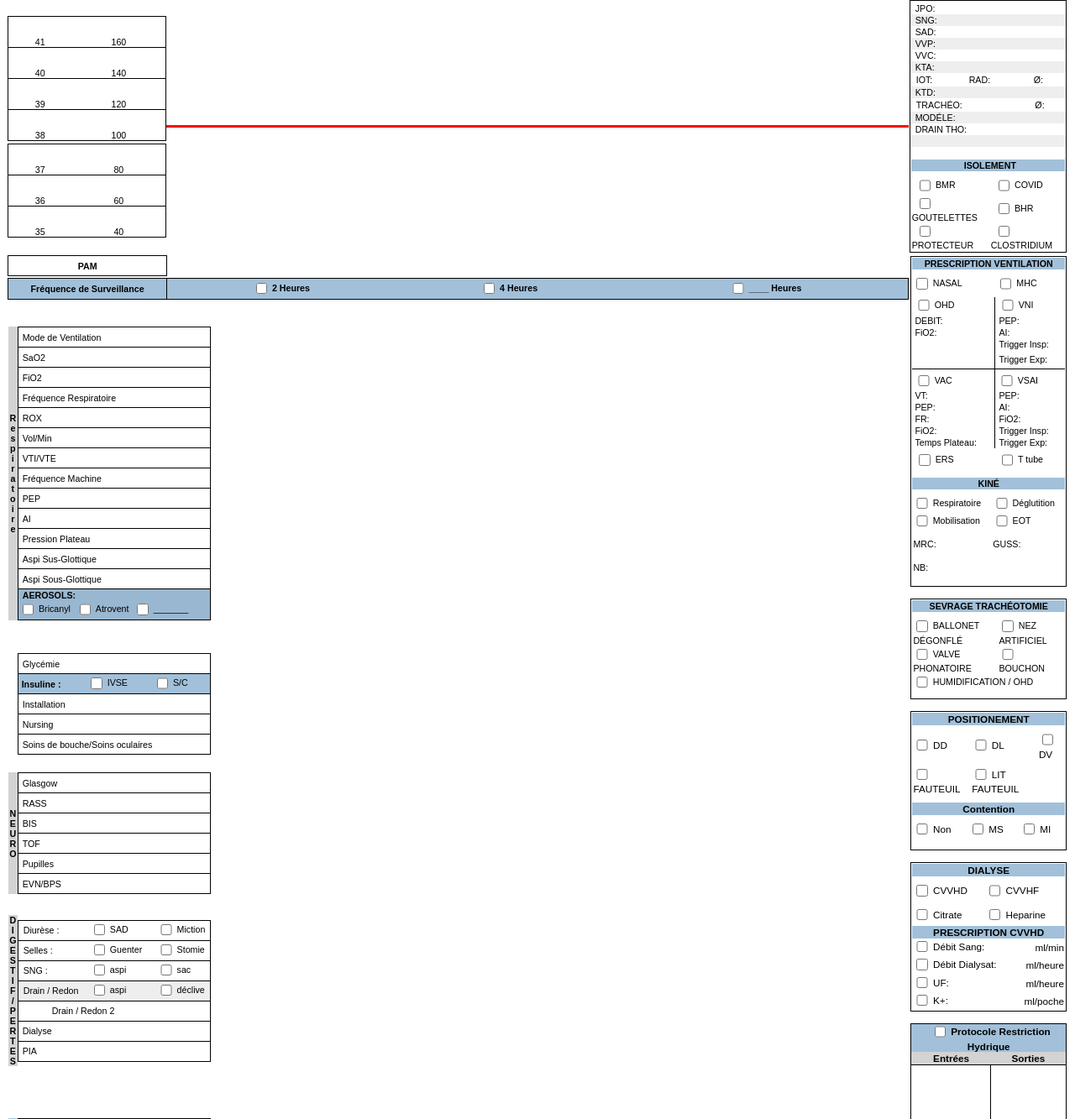
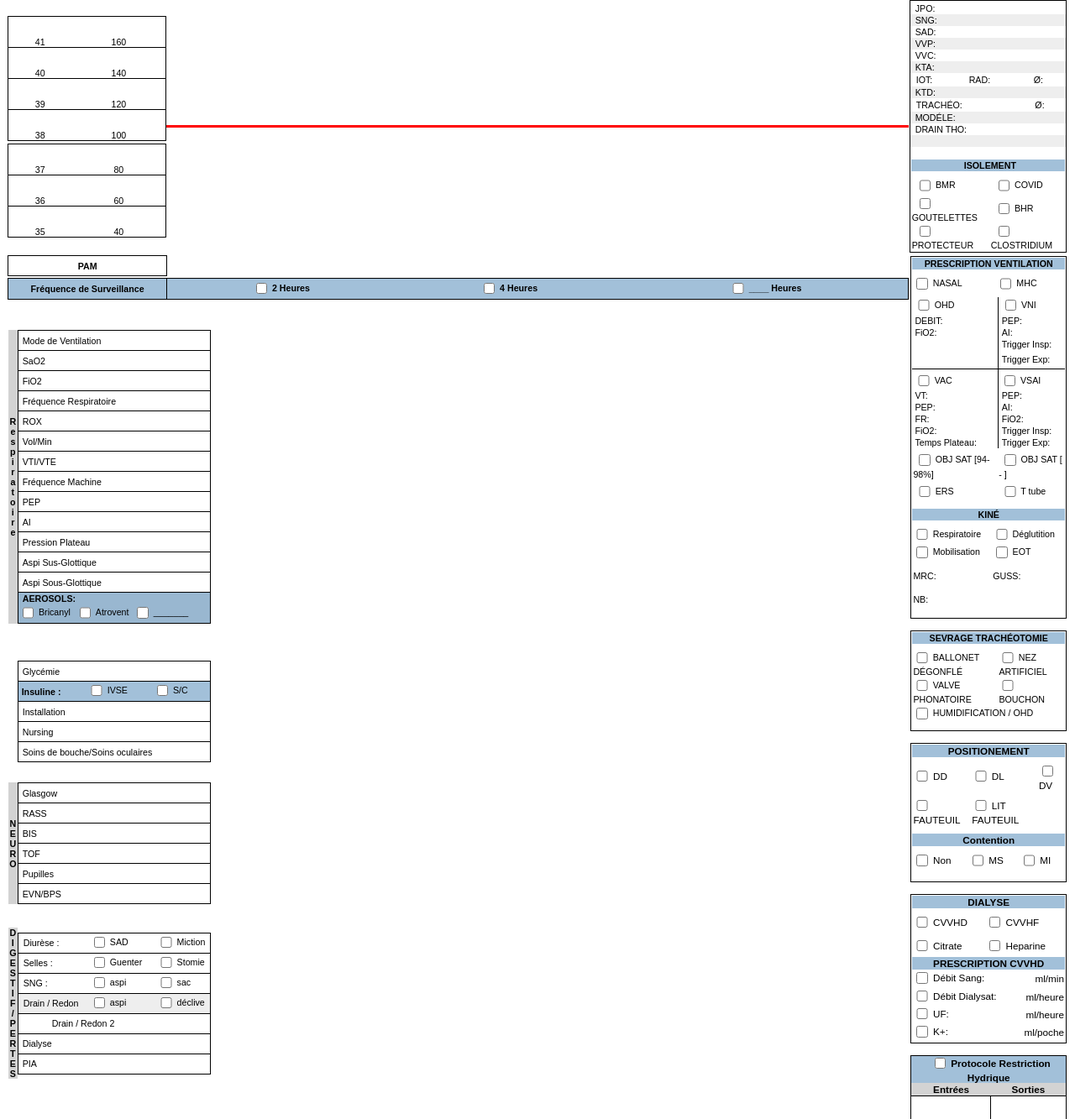
Before and after one commit to sebastienpro/ch-ales, a Flask app: template templates/main.html in a window 1280 px wide. Shown: the part 200-1533 px from the top of the page at 84% size. Run offline with Flask 2, Linux system fonts and the light colour scheme; the template is opened without the code that fills it, so the values that code supplies are empty.

Commit message:
Update resp-right.html

```diff
--- a/templates/right/resp-right.html
+++ b/templates/right/resp-right.html
@@ -62,6 +62,10 @@
                     <td> Trigger Exp: </td>
                 </tr>
                 <tr>
+                    <td style="padding-top: 5px;" ><input type="checkbox" class="checkbox__control"> OBJ SAT [94-98%]</td>
+                    <td style="padding-top: 5px;"><input type="checkbox" class="checkbox__control"> OBJ SAT [   -    ]</td>
+                </tr>
+                <tr>
                     <td style="padding-top: 5px;" ><input type="checkbox" class="checkbox__control"> ERS</td>
                     <td style="padding-top: 5px;"><input type="checkbox" class="checkbox__control"> T tube</td>
                 </tr>
```
